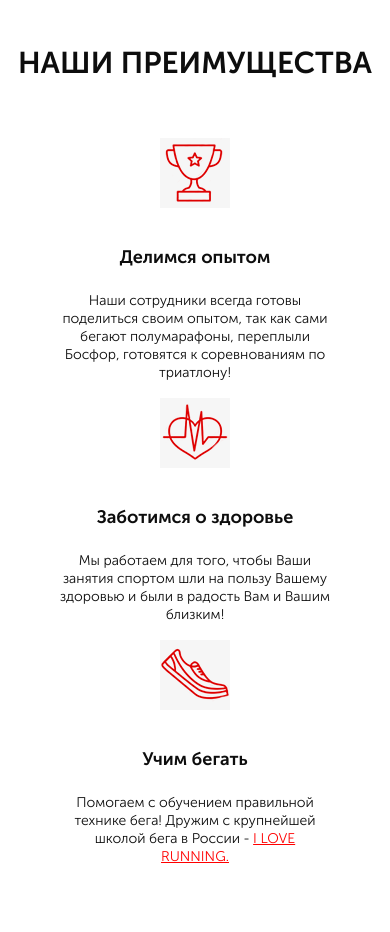
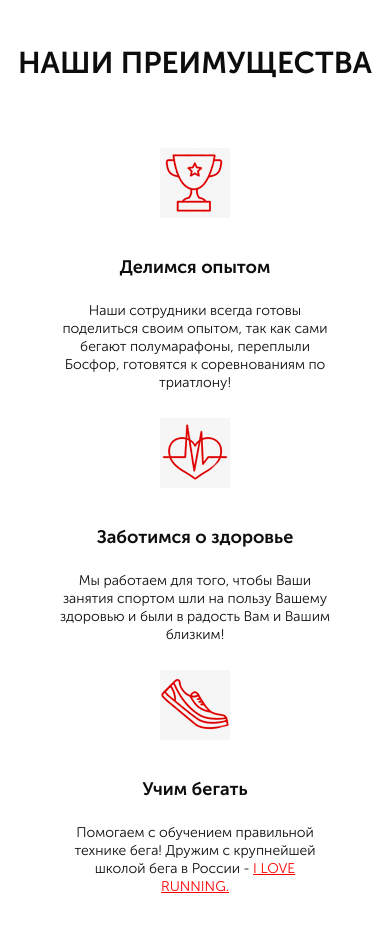
Before and after one commit to kol1ada/Puls-project, a website: page src/index.html in a window 390 px wide. Shown: the part 760-1692 px from the top of the page. Drawn offline with Linux system fonts and the light colour scheme.

Commit message:
Adaptive Done: Main, Edge.

```diff
--- a/src/sass/base/_media.scss
+++ b/src/sass/base/_media.scss
@@ -8,6 +8,11 @@
             display: flex;
             flex-direction: column;
             align-items: center;
+        }
+        .edge__icon {
+            img {
+                margin-top: 10px;
+            }
         }
     }
 }
```
Also changed, not shown: src/css/style.min.css, src/main.js (added).
